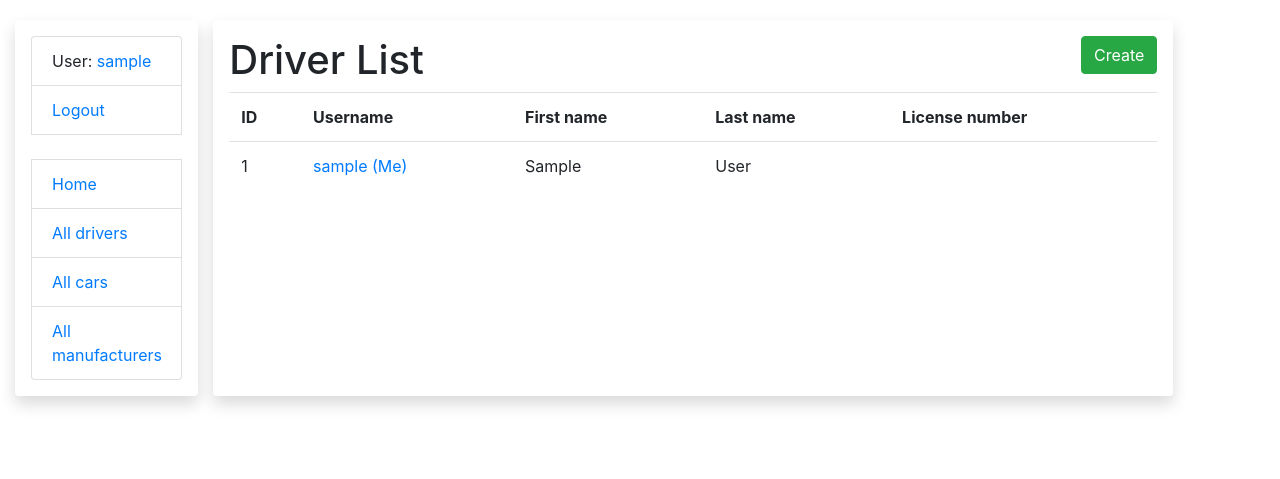
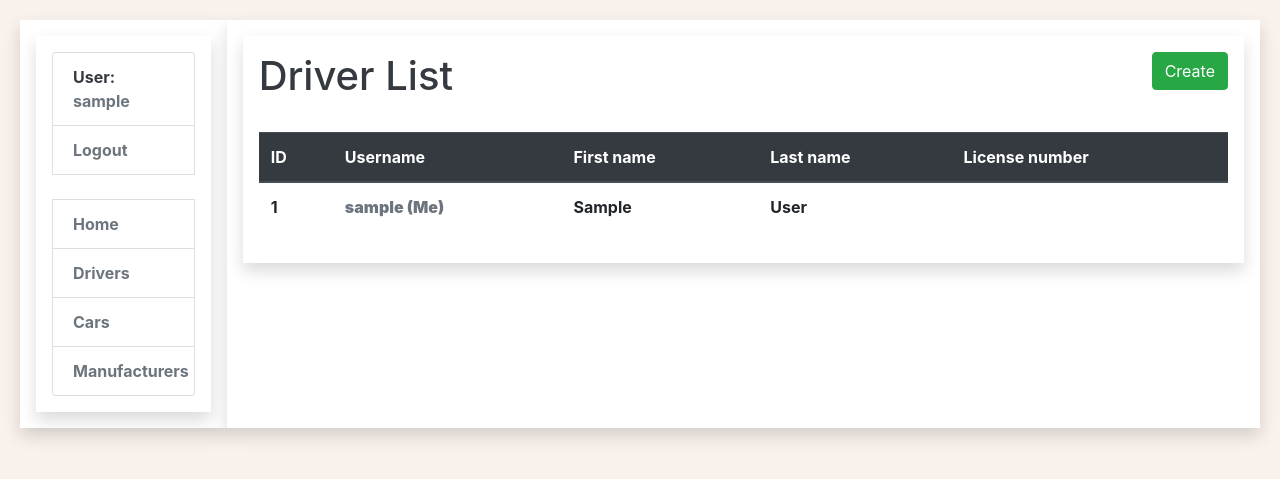
Before and after one commit to Igor-Cegelnyk/taxi-service, a Django app: page /drivers/ in a window 1280 px wide. Shown: the top 479 px of the page. Run offline with Django 4.2, Linux system fonts and the light colour scheme; the visitor is signed in with stand-in values (Sample User, id 1); data comes from the database, SQL or seed files in the repository.

Commit message:
Upgraded front end for website v2

```diff
--- a/static/css/styles.css
+++ b/static/css/styles.css
@@ -1,5 +1,6 @@
 body {
-    margin-top: 20px;
+    margin: 20px;
+    background-color: #f9f2ec;
 }
 
 .button {
--- a/templates/base.html
+++ b/templates/base.html
@@ -27,21 +27,22 @@
 <body>
 <div class="container-fluid">
     <div class="row">
-        <div class="col-sm-2">
+        <div class="col-2 shadow p-3 bg-white text-dark">
 
             {% block sidebar %}
                 {% include "includes/sidebar.html" %}
             {% endblock %}
 
         </div>
-        <div class="col-sm-9 shadow p-3 mb-5 bg-white rounded">
+        <div class="col-10 shadow p-3 bg-white text-dark">
+            <div class="shadow p-3 bg-white text-dark">
 
             {% block content %}{% endblock %}
 
             {% block pagination %}
                 {% include "includes/pagination.html" %}
             {% endblock %}
-
+            </div>
         </div>
     </div>
 </div>
--- a/templates/includes/sidebar.html
+++ b/templates/includes/sidebar.html
@@ -1,17 +1,32 @@
-<div class="shadow p-3 mb-5 bg-white rounded">
+<div class="shadow p-3 bg-white text-dark">
     <ul class="sidebar-nav list-group">
       {% if user.is_authenticated %}
-        <li class="list-group-item">User: <a href="{{ user.get_absolute_url }}">{{ user.get_username }}</a></li>
-        <li class="list-group-item"><a href="{% url 'logout'%}?next={{request.path}}">Logout</a></li>
+        <li class="list-group-item">
+            <strong>User:</strong>
+            <a href="{{ user.get_absolute_url }}" class="text-secondary font-weight-bolder">{{ user.get_username }}</a>
+        </li>
+        <li class="list-group-item">
+            <a href="{% url 'logout'%}?next={{request.path}}" class="text-secondary font-weight-bolder">Logout</a>
+        </li>
       {% else %}
-        <li class="list-group-item"><a href="{% url 'login'%}?next={{request.path}}">Login</a></li>
+        <li class="list-group-item">
+            <a href="{% url 'login'%}?next={{request.path}}" class="text-secondary font-weight-bolder">Login</a>
+        </li>
       {% endif %}
 
       <br>
 
-      <li class="list-group-item"><a href="{% url 'taxi:index' %}">Home</a></li>
-      <li class="list-group-item"><a href="{% url 'taxi:driver-list' %}">All drivers</a></li>
-      <li class="list-group-item"><a href="{% url 'taxi:car-list' %}">All cars</a></li>
-      <li class="list-group-item"><a href="{% url 'taxi:manufacturer-list' %}">All manufacturers</a></li>
+      <li class="list-group-item">
+          <a href="{% url 'taxi:index' %}" class="text-secondary font-weight-bolder">Home</a>
+      </li>
+      <li class="list-group-item">
+          <a href="{% url 'taxi:driver-list' %}" class="text-secondary font-weight-bolder">Drivers</a>
+      </li>
+      <li class="list-group-item">
+          <a href="{% url 'taxi:car-list' %}" class="text-secondary font-weight-bolder">Cars</a>
+      </li>
+      <li class="list-group-item">
+          <a href="{% url 'taxi:manufacturer-list' %}" class="text-secondary font-weight-bolder">Manufacturers</a>
+      </li>
     </ul>
 </div>
--- a/templates/taxi/car_delete.html
+++ b/templates/taxi/car_delete.html
@@ -12,5 +12,4 @@
         {% csrf_token %}
         <input type="submit" value="Yes, delete" class="btn btn-danger"/>
         </form>
-
 {% endblock %}
--- a/templates/taxi/driver_detail.html
+++ b/templates/taxi/driver_detail.html
@@ -14,7 +14,7 @@
   </p>
   <p><strong>Is staff:</strong> {{ driver.is_staff }}</p>
 
-  <div class="ml-3">
+  <div class="shadow p-3 bg-white text-dark">
     <h4>Cars</h4>
 
     {% for car in driver.cars.all %}
--- a/templates/taxi/driver_list.html
+++ b/templates/taxi/driver_list.html
@@ -1,15 +1,17 @@
 {% extends "base.html" %}
 
 {% block content %}
-    <h1>Driver List
+    <h1>
+        Driver List
         <a href="{% url 'taxi:driver-create' %}"
            class="btn btn-success button">
             Create
         </a>
     </h1>
-
+    <br>
     {% if driver_list %}
     <table class="table">
+    <thead class="thead-dark">
       <tr>
         <th>ID</th>
         <th>Username</th>
@@ -17,13 +19,18 @@
         <th>Last name</th>
         <th>License number</th>
       </tr>
+    </thead>
     {% for driver in driver_list %}
       <tr>
-        <td>{{ driver.id }}</td>
-        <td><a href="{{ driver.get_absolute_url }}">{{ driver.username }} {% if user == driver %} (Me){% endif %}</a></td>
-        <td>{{ driver.first_name }}</td>
-        <td>{{ driver.last_name }}</td>
-        <td>{{ driver.license_number }}</td>
+        <td class="font-weight-bolder">{{ driver.id }}</td>
+        <td class="font-weight-bolder">
+            <a href="{{ driver.get_absolute_url }}" class="text-secondary font-weight-bolder">
+                {{ driver.username }} {% if user == driver %} (Me){% endif %}
+            </a>
+        </td>
+        <td class="font-weight-bolder">{{ driver.first_name }}</td>
+        <td class="font-weight-bolder">{{ driver.last_name }}</td>
+        <td class="font-weight-bolder">{{ driver.license_number }}</td>
       </tr>
     {% endfor %}
 
--- a/templates/taxi/index.html
+++ b/templates/taxi/index.html
@@ -3,6 +3,7 @@
 {% block content %}
         <h1>Taxi Service Home</h1>
         <p>Welcome to Best Taxi Ever!</p>
+
         <h2>Dynamic content</h2>
         <p>The Taxi service has the following record counts:</p>
         <ul>
```
Also changed, not shown: taxi/tests/test_car_views.py (+5 -5 lines), templates/taxi/manufacturer_list.html (+6 -4 lines), templates/taxi/car_detail.html (indentation only), templates/taxi/car_list.html (indentation only). Lines whose indentation alone changed are shown as unchanged.
